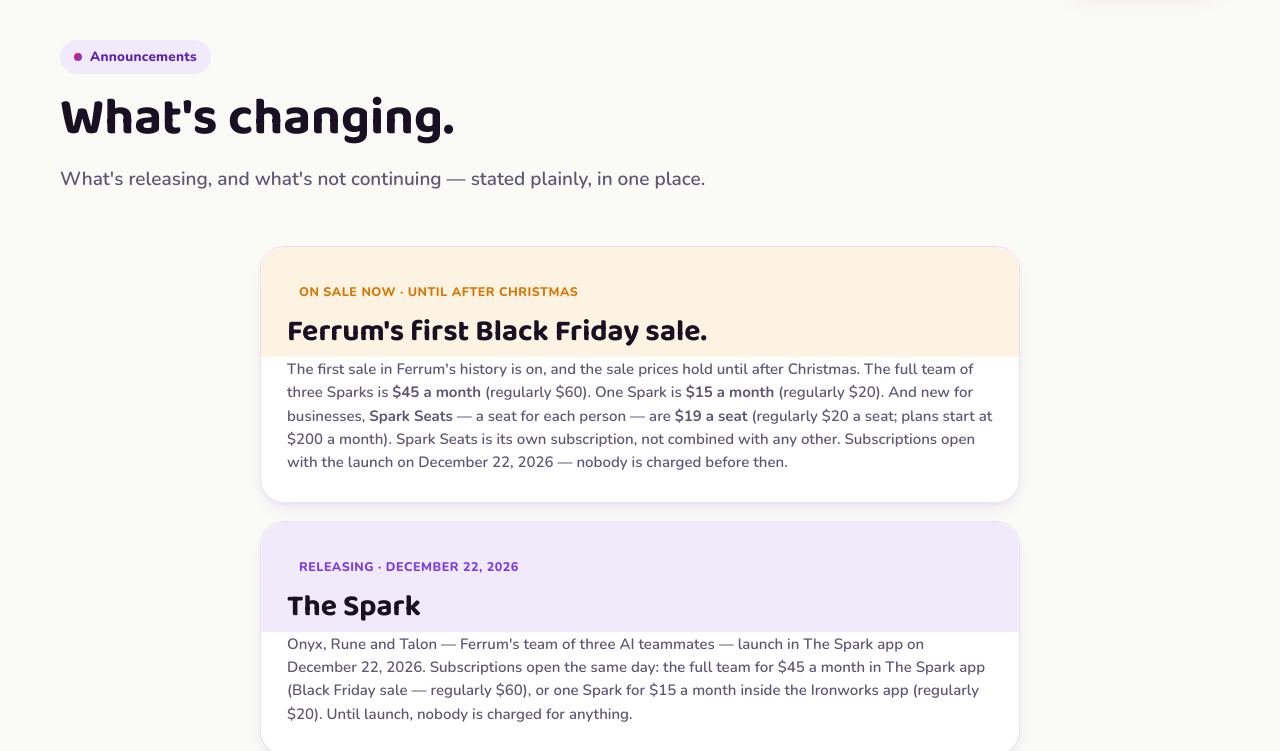
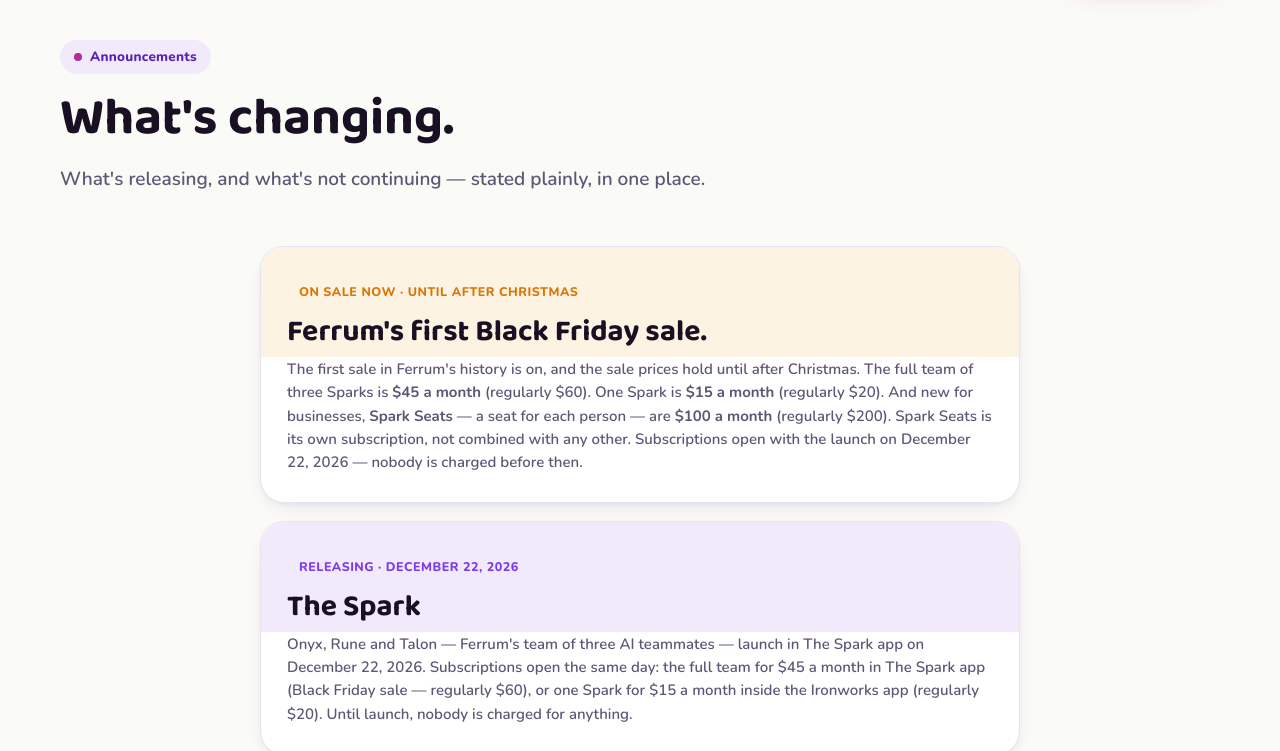
Before and after one commit to ferrumfoundry/the-spark, a plain HTML site: page docs/changes.html in a window 1280 px wide. Shown: the part 75-826 px from the top of the page. Drawn offline with nearby package versions, Linux system fonts and the light colour scheme.

Commit message:
Correct Spark Seats price: 00/month on sale, regularly 00

```diff
--- a/docs/changes.html
+++ b/docs/changes.html
@@ -45,7 +45,7 @@
       <article class="tcard reveal" style="--i:0;--tint:#FDF3E3;--accent:#D97706">
         <span class="role">On sale now · Until after Christmas</span>
         <h3>Ferrum's first Black Friday sale.</h3>
-        <p>The first sale in Ferrum's history is on, and the sale prices hold until after Christmas. The full team of three Sparks is <b>$45 a month</b> (regularly $60). One Spark is <b>$15 a month</b> (regularly $20). And new for businesses, <b>Spark Seats</b> — a seat for each person — are <b>$19 a seat</b> (regularly $20 a seat; plans start at $200 a month). Spark Seats is its own subscription, not combined with any other. Subscriptions open with the launch on December 22, 2026 — nobody is charged before then.</p>
+        <p>The first sale in Ferrum's history is on, and the sale prices hold until after Christmas. The full team of three Sparks is <b>$45 a month</b> (regularly $60). One Spark is <b>$15 a month</b> (regularly $20). And new for businesses, <b>Spark Seats</b> — a seat for each person — are <b>$100 a month</b> (regularly $200). Spark Seats is its own subscription, not combined with any other. Subscriptions open with the launch on December 22, 2026 — nobody is charged before then.</p>
       </article>
 
       <article class="tcard reveal" style="--i:1;--tint:#F1EAFB;--accent:#7C3AED">
```
